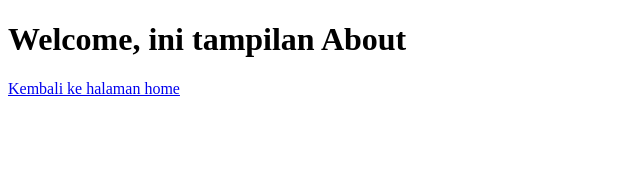
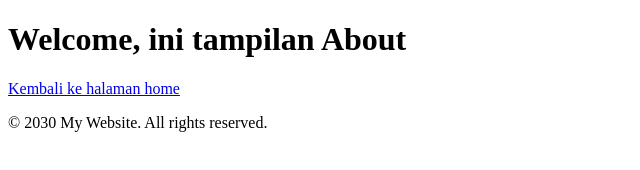
Before and after one commit to Ibnurafiqka/training, a plain HTML site: page about.html in a window 1280 px wide. Shown: the whole page, without its empty margins (0-640 px from the left). Drawn offline with Linux system fonts and the light colour scheme.

Commit message:
fix: tambah footer

```diff
--- a/about.html
+++ b/about.html
@@ -8,5 +8,8 @@
 <body>
     <h1>Welcome, ini tampilan About</h1>
     <a href="index.html">Kembali ke halaman home</a>
+    <footer>
+        <p>&copy; 2030 My Website. All rights reserved.</p>
+    </footer>
 </body>
 </html>
```
